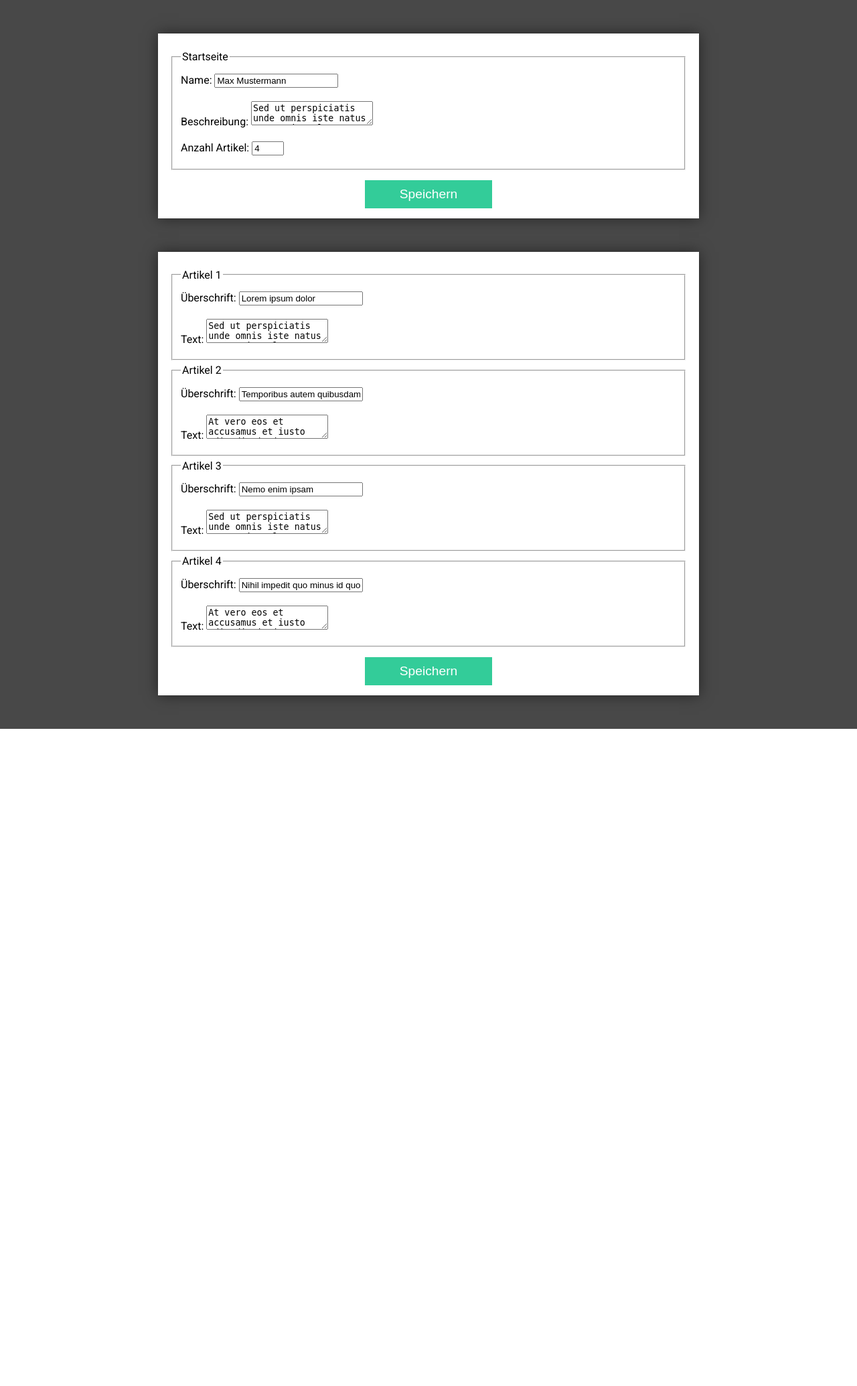
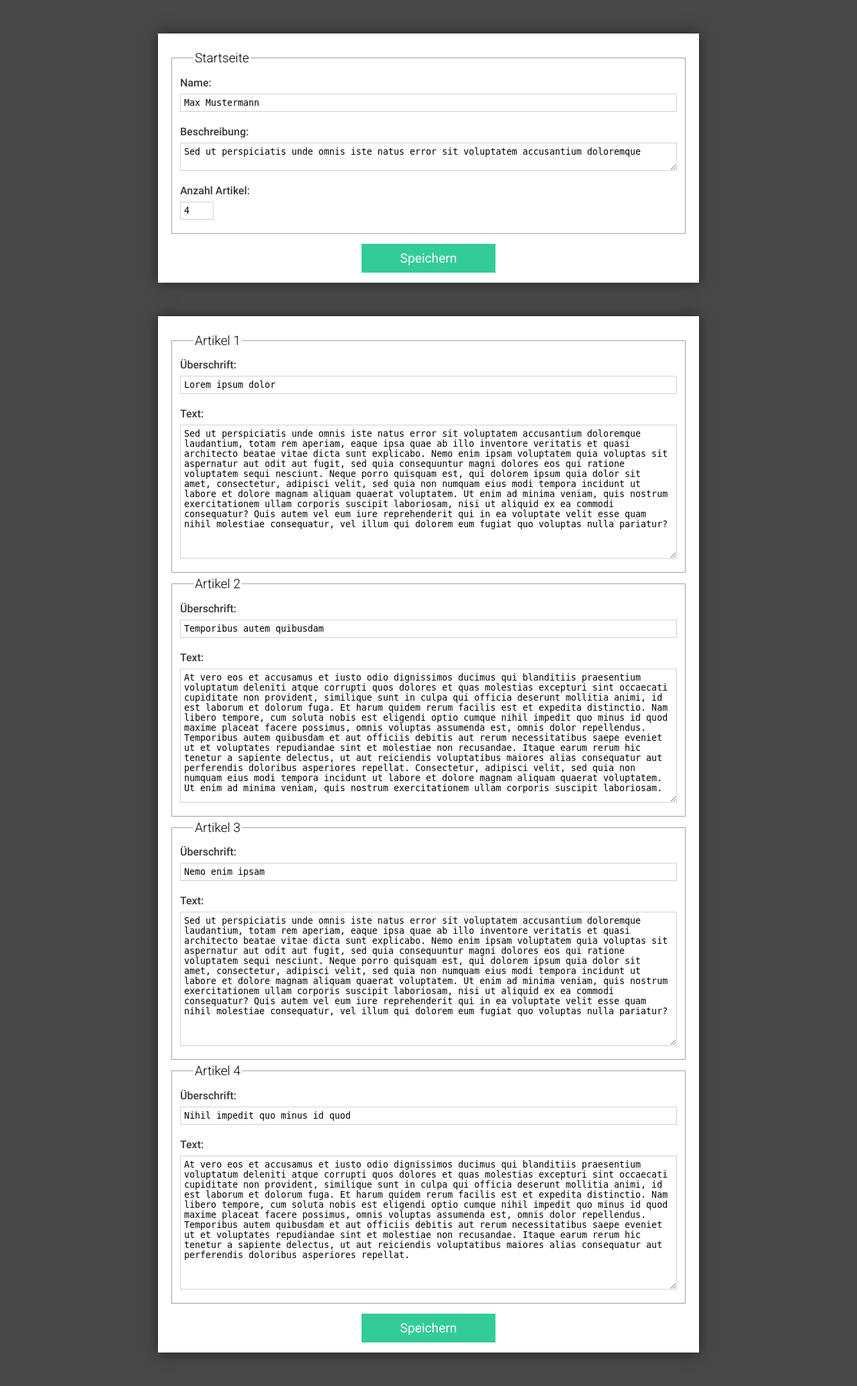
Before and after one commit to fabrop/typr, a PHP site: page /admin/landing.php in a window 1280 px wide. Shown: the whole page at 67% size. Before the commit the page ends 1088 px from the top, so only its background shows below. Run offline with PHP 8.4, Linux system fonts and the light colour scheme.

Commit message:
landing-admin css

```diff
--- a/admin/landing.php
+++ b/admin/landing.php
@@ -1,7 +1,7 @@
 <html>
 	<head>
 		<meta charset="UTF-8">
-		<title>Typr</title>
+		<title>Typr-Admin</title>
         <link href="../css/main.css" type="text/css" rel="stylesheet"/>
         <link href="../css/landing-admin.css" type="text/css" rel="stylesheet"/>
         <link href='https://fonts.googleapis.com/css?family=Roboto:400,300,500,700' rel='stylesheet' type='text/css'>
@@ -40,52 +40,52 @@
                 <fieldset>
                     <legend>Artikel 1</legend>
                     <div class="input">
-                        <label for="name">&Uuml;berschrift: </label>
-                        <input type="text" name="title1" value="Lorem ipsum dolor" id="name">
+                        <label for="title1">&Uuml;berschrift: </label>
+                        <input type="text" name="title1" value="Lorem ipsum dolor" id="title1" class="title">
                     </div>
 
                     <div class="input">
-                        <label for="name">Text: </label>
-                        <textarea name="txt2" id="name">Sed ut perspiciatis unde omnis iste natus error sit voluptatem accusantium doloremque laudantium, totam rem aperiam, eaque ipsa quae ab illo inventore veritatis et quasi architecto beatae vitae dicta sunt explicabo. Nemo enim ipsam voluptatem quia voluptas sit aspernatur aut odit aut fugit, sed quia consequuntur magni dolores eos qui ratione voluptatem sequi nesciunt. Neque porro quisquam est, qui dolorem ipsum quia dolor sit amet, consectetur, adipisci velit, sed quia non numquam eius modi tempora incidunt ut labore et dolore magnam aliquam quaerat voluptatem. Ut enim ad minima veniam, quis nostrum exercitationem ullam corporis suscipit laboriosam, nisi ut aliquid ex ea commodi consequatur? Quis autem vel eum iure reprehenderit qui in ea voluptate velit esse quam nihil molestiae consequatur, vel illum qui dolorem eum fugiat quo voluptas nulla pariatur?</textarea>
+                        <label for="txt1">Text: </label>
+                        <textarea name="txt1" id="txt1" class="txt">Sed ut perspiciatis unde omnis iste natus error sit voluptatem accusantium doloremque laudantium, totam rem aperiam, eaque ipsa quae ab illo inventore veritatis et quasi architecto beatae vitae dicta sunt explicabo. Nemo enim ipsam voluptatem quia voluptas sit aspernatur aut odit aut fugit, sed quia consequuntur magni dolores eos qui ratione voluptatem sequi nesciunt. Neque porro quisquam est, qui dolorem ipsum quia dolor sit amet, consectetur, adipisci velit, sed quia non numquam eius modi tempora incidunt ut labore et dolore magnam aliquam quaerat voluptatem. Ut enim ad minima veniam, quis nostrum exercitationem ullam corporis suscipit laboriosam, nisi ut aliquid ex ea commodi consequatur? Quis autem vel eum iure reprehenderit qui in ea voluptate velit esse quam nihil molestiae consequatur, vel illum qui dolorem eum fugiat quo voluptas nulla pariatur?</textarea>
                     </div>
                 </fieldset>
 
                 <fieldset>
                     <legend>Artikel 2</legend>
                     <div class="input">
-                        <label for="name">&Uuml;berschrift: </label>
-                        <input type="text" name="title2" value="Temporibus autem quibusdam" id="name">
+                        <label for="title2">&Uuml;berschrift: </label>
+                        <input type="text" name="title2" value="Temporibus autem quibusdam" id="title2" class="title">
                     </div>
 
                     <div class="input">
-                        <label for="name">Text: </label>
-                        <textarea name="txt2" id="name">At vero eos et accusamus et iusto odio dignissimos ducimus qui blanditiis praesentium voluptatum deleniti atque corrupti quos dolores et quas molestias excepturi sint occaecati cupiditate non provident, similique sunt in culpa qui officia deserunt mollitia animi, id est laborum et dolorum fuga. Et harum quidem rerum facilis est et expedita distinctio. Nam libero tempore, cum soluta nobis est eligendi optio cumque nihil impedit quo minus id quod maxime placeat facere possimus, omnis voluptas assumenda est, omnis dolor repellendus. Temporibus autem quibusdam et aut officiis debitis aut rerum necessitatibus saepe eveniet ut et voluptates repudiandae sint et molestiae non recusandae. Itaque earum rerum hic tenetur a sapiente delectus, ut aut reiciendis voluptatibus maiores alias consequatur aut perferendis doloribus asperiores repellat. Consectetur, adipisci velit, sed quia non numquam eius modi tempora incidunt ut labore et dolore magnam aliquam quaerat voluptatem. Ut enim ad minima veniam, quis nostrum exercitationem ullam corporis suscipit laboriosam.</textarea>
+                        <label for="txt2">Text: </label>
+                        <textarea name="txt2" id="txt2" class="txt">At vero eos et accusamus et iusto odio dignissimos ducimus qui blanditiis praesentium voluptatum deleniti atque corrupti quos dolores et quas molestias excepturi sint occaecati cupiditate non provident, similique sunt in culpa qui officia deserunt mollitia animi, id est laborum et dolorum fuga. Et harum quidem rerum facilis est et expedita distinctio. Nam libero tempore, cum soluta nobis est eligendi optio cumque nihil impedit quo minus id quod maxime placeat facere possimus, omnis voluptas assumenda est, omnis dolor repellendus. Temporibus autem quibusdam et aut officiis debitis aut rerum necessitatibus saepe eveniet ut et voluptates repudiandae sint et molestiae non recusandae. Itaque earum rerum hic tenetur a sapiente delectus, ut aut reiciendis voluptatibus maiores alias consequatur aut perferendis doloribus asperiores repellat. Consectetur, adipisci velit, sed quia non numquam eius modi tempora incidunt ut labore et dolore magnam aliquam quaerat voluptatem. Ut enim ad minima veniam, quis nostrum exercitationem ullam corporis suscipit laboriosam.</textarea>
                     </div>
                 </fieldset>
 
                 <fieldset>
                     <legend>Artikel 3</legend>
                     <div class="input">
-                        <label for="name">&Uuml;berschrift: </label>
-                        <input name="title3" value="Nemo enim ipsam" id="name">
+                        <label for="title3">&Uuml;berschrift: </label>
+                        <input name="title3" value="Nemo enim ipsam" id="title3" class="title">
                     </div>
 
                     <div class="input">
-                        <label for="name">Text: </label>
-                        <textarea name="txt3" id="name">Sed ut perspiciatis unde omnis iste natus error sit voluptatem accusantium doloremque laudantium, totam rem aperiam, eaque ipsa quae ab illo inventore veritatis et quasi architecto beatae vitae dicta sunt explicabo. Nemo enim ipsam voluptatem quia voluptas sit aspernatur aut odit aut fugit, sed quia consequuntur magni dolores eos qui ratione voluptatem sequi nesciunt. Neque porro quisquam est, qui dolorem ipsum quia dolor sit amet, consectetur, adipisci velit, sed quia non numquam eius modi tempora incidunt ut labore et dolore magnam aliquam quaerat voluptatem. Ut enim ad minima veniam, quis nostrum exercitationem ullam corporis suscipit laboriosam, nisi ut aliquid ex ea commodi consequatur? Quis autem vel eum iure reprehenderit qui in ea voluptate velit esse quam nihil molestiae consequatur, vel illum qui dolorem eum fugiat quo voluptas nulla pariatur?</textarea>
+                        <label for="txt3">Text: </label>
+                        <textarea name="txt3" id="txt3" class="txt">Sed ut perspiciatis unde omnis iste natus error sit voluptatem accusantium doloremque laudantium, totam rem aperiam, eaque ipsa quae ab illo inventore veritatis et quasi architecto beatae vitae dicta sunt explicabo. Nemo enim ipsam voluptatem quia voluptas sit aspernatur aut odit aut fugit, sed quia consequuntur magni dolores eos qui ratione voluptatem sequi nesciunt. Neque porro quisquam est, qui dolorem ipsum quia dolor sit amet, consectetur, adipisci velit, sed quia non numquam eius modi tempora incidunt ut labore et dolore magnam aliquam quaerat voluptatem. Ut enim ad minima veniam, quis nostrum exercitationem ullam corporis suscipit laboriosam, nisi ut aliquid ex ea commodi consequatur? Quis autem vel eum iure reprehenderit qui in ea voluptate velit esse quam nihil molestiae consequatur, vel illum qui dolorem eum fugiat quo voluptas nulla pariatur?</textarea>
                     </div>
                 </fieldset>
 
                 <fieldset>
                     <legend>Artikel 4</legend>
                     <div class="input">
-                        <label for="name">&Uuml;berschrift: </label>
-                        <input type="text" name="title4" value="Nihil impedit quo minus id quod" id="name">
+                        <label for="title4">&Uuml;berschrift: </label>
+                        <input type="title4" name="title4" value="Nihil impedit quo minus id quod" id="name" class="title">
                     </div>
 
                     <div class="input">
-                        <label for="name">Text: </label>
-                        <textarea name="txt4"id="name">At vero eos et accusamus et iusto odio dignissimos ducimus qui blanditiis praesentium voluptatum deleniti atque corrupti quos dolores et quas molestias excepturi sint occaecati cupiditate non provident, similique sunt in culpa qui officia deserunt mollitia animi, id est laborum et dolorum fuga. Et harum quidem rerum facilis est et expedita distinctio. Nam libero tempore, cum soluta nobis est eligendi optio cumque nihil impedit quo minus id quod maxime placeat facere possimus, omnis voluptas assumenda est, omnis dolor repellendus. Temporibus autem quibusdam et aut officiis debitis aut rerum necessitatibus saepe eveniet ut et voluptates repudiandae sint et molestiae non recusandae. Itaque earum rerum hic tenetur a sapiente delectus, ut aut reiciendis voluptatibus maiores alias consequatur aut perferendis doloribus asperiores repellat.</textarea>
+                        <label for="txt4">Text: </label>
+                        <textarea name="txt4"id="txt4" class="txt">At vero eos et accusamus et iusto odio dignissimos ducimus qui blanditiis praesentium voluptatum deleniti atque corrupti quos dolores et quas molestias excepturi sint occaecati cupiditate non provident, similique sunt in culpa qui officia deserunt mollitia animi, id est laborum et dolorum fuga. Et harum quidem rerum facilis est et expedita distinctio. Nam libero tempore, cum soluta nobis est eligendi optio cumque nihil impedit quo minus id quod maxime placeat facere possimus, omnis voluptas assumenda est, omnis dolor repellendus. Temporibus autem quibusdam et aut officiis debitis aut rerum necessitatibus saepe eveniet ut et voluptates repudiandae sint et molestiae non recusandae. Itaque earum rerum hic tenetur a sapiente delectus, ut aut reiciendis voluptatibus maiores alias consequatur aut perferendis doloribus asperiores repellat.</textarea>
                     </div>
                 </fieldset>
 
--- a/css/landing-admin.css
+++ b/css/landing-admin.css
@@ -16,6 +16,12 @@ form {
 }
 fieldset {
     margin: 5px 0;
+    border: 1px solid #9f9f9f;
+}
+legend {
+    font-weight: 300;
+    font-size: 1.2em;
+    margin-left: 20px;
 }
 .input {
     display: block;
@@ -23,7 +29,32 @@ fieldset {
     margin: 10px 0;
     float: left;
 }
-
+label {
+    display: block;
+    margin-bottom: 7px;
+    font-weight: 600;
+    color: #383838;
+}
+input, textarea {
+    border: 1px solid #d1d1d1;
+    font-family: monospace;
+    padding: 5px;
+    outline: none;
+    width: 100%;
+}
+input:focus, textarea:focus {
+    border: 2px solid #33cc99;
+    padding: 4px;
+}
+textarea {
+    resize: vertical;
+}
+textarea:not(#desc) {
+    height: 200px;
+}
+#article-numb {
+    width: 50px;
+}
 #save {
     background-color: #33cc99;
     border: 2px solid #33cc99;
@@ -33,6 +64,8 @@ fieldset {
     color: white;
     font-size: 1.2em;
     transition: all 500ms ease;
+    font-family: 'Roboto', sans-serif;
+    width: 200px;
 }
 #save:hover {
     color: #33cc99;
```
Also changed, not shown: 1 other file.
